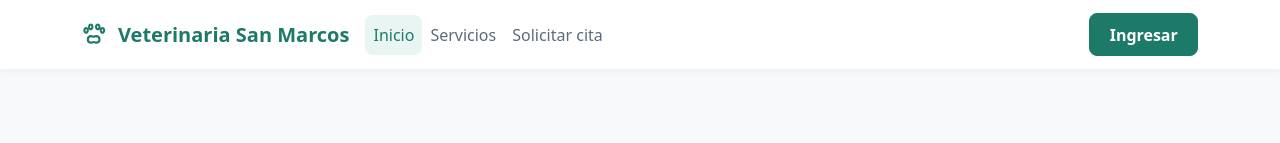
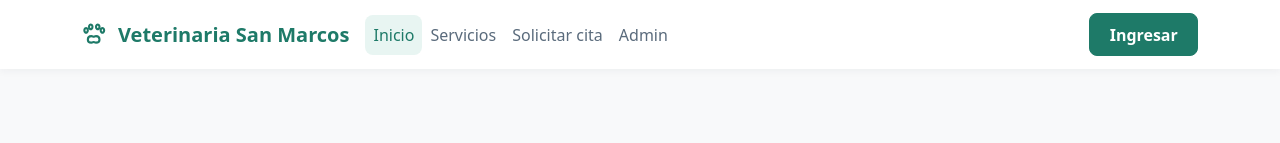
Before and after one commit to ItaloCarmonaM/Ev2_vet_san_marcos, a React (Vite) app: page / in a window 1280 px wide. Shown: the top 143 px of the page. Built offline with nearby package versions, Linux system fonts and the light colour scheme.

Commit message:
feat(navbar): agrega enlace a la vista de administración

```diff
--- a/src/components/organisms/Navbar.jsx
+++ b/src/components/organisms/Navbar.jsx
@@ -7,6 +7,7 @@ const ENLACES_POR_DEFECTO = [
   { texto: "Inicio", ruta: "/" },
   { texto: "Servicios", ruta: "/servicios" },
   { texto: "Solicitar cita", ruta: "/solicitar-cita" },
+  { texto: "Admin", ruta: "/admin/servicios" },
 ];
 
 function Navbar(props) {
```
